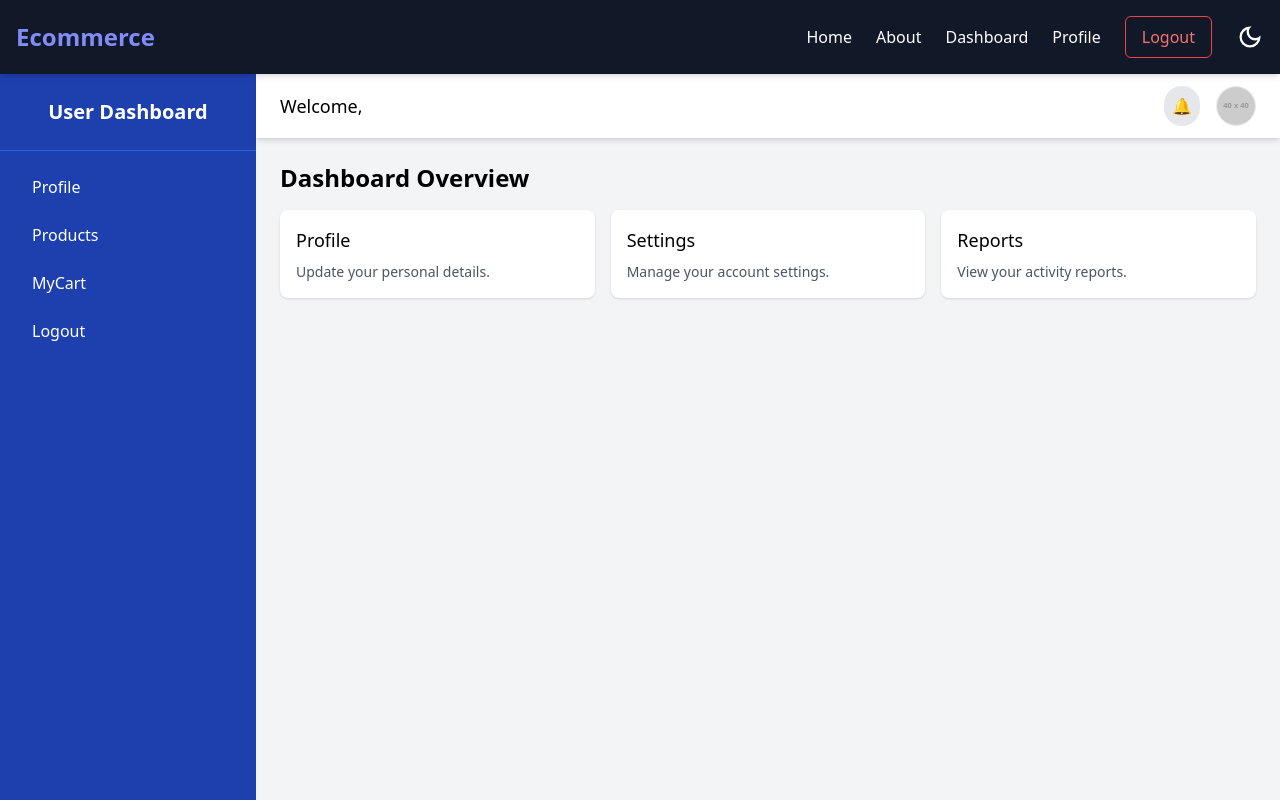
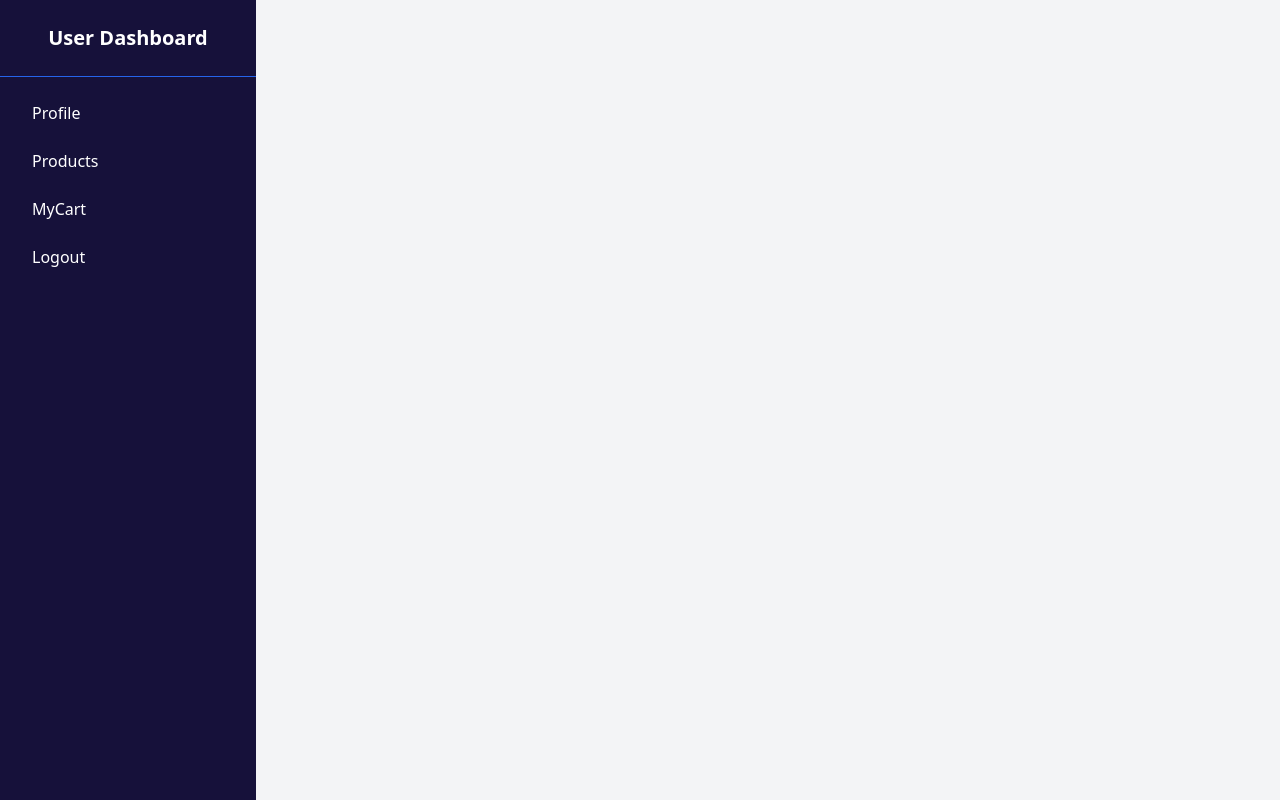
Before and after one commit to sameerbhatta13/E-Commerce-Full-Stack-, a React (Vite) app in the folder Frontend/: page /userdashboard in a window 1280 px wide. Shown: the top 800 px of the page. Built offline with nearby package versions, Linux system fonts and the light colour scheme; no server answers; sample sign-in values are in the browser's storage.

Commit message:
update the changes

```diff
--- a/Frontend/MyRoutes.jsx
+++ b/Frontend/MyRoutes.jsx
@@ -18,6 +18,7 @@ import Protected from './src/components/Protected'
 import ProductList from './src/components/ProductList'
 import SignUp from './src/pages/SignUp'
 import AdminDashboard from './src/components/AdminDashboard'
+import DashboardLayout from './src/components/DashboardLayout'
 
 
 const MyRoutes = () => {
@@ -30,21 +31,26 @@ const MyRoutes = () => {
                         <Route path='/signup' element={<SignUp />} />
                         <Route path='/login' element={<Login />} />
                         <Route path='/about' element={<About />} />
-                        <Route path='/userdashboard' element={<Protected Cmp={UserDashboar} />} />
+                        {/* <Route path='/userdashboard' element={<Protected Cmp={UserDashboar} />} /> */}
                         <Route path='/verify' element={<Verify />} />
                         <Route path='/product/:id' element={<Protected Cmp={ViewMore} />} />
                         <Route path='/tailwind' element={<Tailwind />} />
                         <Route path='/profile' element={<Protected Cmp={Profile} />} />
-                        <Route path='/userdashboard' element={<Protected Cmp={UserDashboar} />} />
-                        <Route path='/admindashboard' element={<Protected Cmp={AdminDashboard} />} />
                         <Route path='/cart' element={<Protected Cmp={Cart} />} />
                         <Route path='/updateproduct/:id' element={<UpdateProduct />} />
                         <Route path='/crud' element={<Crud />} />
                         <Route path='/addproduct' element={<AddProduct />} />
                         <Route path='/product' element={<ProductList />} />
+                    </Route>
+                    <Route path='/admindashboard' element={<Protected Cmp={AdminDashboard} />} />
+                    <Route path='/userdashboard' element={<Protected Cmp={UserDashboar} />} >
 
+                        <Route path='dashboardlayout' element={<DashboardLayout />} />
+                        <Route path='profile' element={<Profile />} />
+                        <Route path='product' element={<ProductList />} />
+                        <Route path='cart' element={<Cart />} />
+                    </Route>
 
-                    </Route>
                 </Routes>
             </Router >
 
--- /dev/null
+++ b/Frontend/src/components/DashboardLayout.jsx
@@ -0,0 +1,55 @@
+import React from 'react'
+import { useNavigate } from 'react-router-dom'
+import { useGetOneUserQuery } from '../redux/Api/UserApi'
+
+const DashboardLayout = () => {
+    const navigate = useNavigate()
+
+    const { data: getUserProfile, error, isError } = useGetOneUserQuery()
+    return (
+        <>
+            <div className="flex-1 flex flex-col">
+                {/* Top Navbar */}
+                <header className="h-16 bg-white shadow-md flex items-center justify-between px-6">
+                    <h1 className="text-lg font-medium">Welcome,    {getUserProfile?.data?.username}</h1>
+                    <div className="flex items-center space-x-4">
+                        <button className="p-2 rounded-full bg-gray-200 hover:bg-gray-300">
+                            🔔
+                        </button>
+                        <img
+                            src="https://via.placeholder.com/40"
+                            alt="User Avatar"
+                            className="w-10 h-10 rounded-full border"
+                        />
+                    </div>
+                </header>
+
+                {/* Main Content Area */}
+                <main className="flex-1 p-6">
+                    <h2 className="text-2xl font-semibold mb-4">Dashboard Overview</h2>
+                    <div className="grid grid-cols-1 md:grid-cols-3 gap-4">
+                        {/* Card 1 */}
+                        <div className="bg-white rounded-lg shadow p-4">
+                            <h3 className="text-lg font-medium mb-2" onClick={() => navigate('profile')}>Profile</h3>
+                            <p className="text-sm text-gray-600">Update your personal details.</p>
+                        </div>
+
+                        {/* Card 2 */}
+                        <div className="bg-white rounded-lg shadow p-4">
+                            <h3 className="text-lg font-medium mb-2">Settings</h3>
+                            <p className="text-sm text-gray-600">Manage your account settings.</p>
+                        </div>
+
+                        {/* Card 3 */}
+                        <div className="bg-white rounded-lg shadow p-4">
+                            <h3 className="text-lg font-medium mb-2">Reports</h3>
+                            <p className="text-sm text-gray-600">View your activity reports.</p>
+                        </div>
+                    </div>
+                </main>
+            </div>
+        </>
+    )
+}
+
+export default DashboardLayout
--- a/Frontend/src/components/Footer.jsx
+++ b/Frontend/src/components/Footer.jsx
@@ -4,7 +4,7 @@ const Footer = () => {
     return (
         <>
 
-            <footer className="bg-blue-600 text-white py-4 mt-64">
+            <footer className="bg-blue-600 text-white py-4 ">
                 <div className="container mx-auto  text-center">
                     &copy; 2025 MyWebsite. All rights reserved.
                 </div>
--- a/Frontend/src/components/UserDashboar.jsx
+++ b/Frontend/src/components/UserDashboar.jsx
@@ -1,28 +1,28 @@
 import React from 'react'
 import { useGetOneUserQuery } from '../redux/Api/UserApi'
-import { useNavigate } from 'react-router-dom'
+import { Outlet, useNavigate } from 'react-router-dom'
 
 const UserDashboar = () => {
     const navigate = useNavigate()
 
-    const { data: getUserProfile, error, isError } = useGetOneUserQuery()
+
 
 
     return (
         <>
 
-            <div className="flex h-screen bg-gray-100">
+            <div className="flex min-h-screen bg-gray-100">
                 {/* Sidebar */}
-                <aside className="w-64 bg-blue-800 text-white flex flex-col">
+                <aside className="w-64 bg-[#16113A] text-white flex flex-col">
                     <div className="py-6 px-4 text-center text-xl font-semibold border-b border-blue-600">
-                        User Dashboard
+                        <a href="" onClick={() => navigate('dashboardlayout')}> User Dashboard</a>
                     </div>
                     <nav className="flex-1 px-4 py-4">
                         <ul>
                             <li className="mb-2">
                                 <a
                                     href=""
-                                    className="block px-4 py-2 rounded hover:bg-blue-600" onClick={() => navigate('/profile')}
+                                    className="block px-4 py-2 rounded hover:bg-blue-600" onClick={() => navigate('profile')}
                                 >
                                     Profile
                                 </a>
@@ -31,7 +31,7 @@ const UserDashboar = () => {
                                 <a
                                     href=""
                                     className="block px-4 py-2 rounded hover:bg-blue-600"
-                                    onClick={() => navigate('/product')}
+                                    onClick={() => navigate('product')}
                                 >
                                     Products
                                 </a>
@@ -40,7 +40,7 @@ const UserDashboar = () => {
                                 <a
                                     href=""
                                     className="block px-4 py-2 rounded hover:bg-blue-600"
-                                    onClick={() => navigate('/cart')}
+                                    onClick={() => navigate('cart')}
                                 >
                                     MyCart
                                 </a>
@@ -58,46 +58,8 @@ const UserDashboar = () => {
                 </aside>
 
                 {/* Main Content */}
-                <div className="flex-1 flex flex-col">
-                    {/* Top Navbar */}
-                    <header className="h-16 bg-white shadow-md flex items-center justify-between px-6">
-                        <h1 className="text-lg font-medium">Welcome,    {getUserProfile?.data?.username}</h1>
-                        <div className="flex items-center space-x-4">
-                            <button className="p-2 rounded-full bg-gray-200 hover:bg-gray-300">
-                                🔔
-                            </button>
-                            <img
-                                src="https://via.placeholder.com/40"
-                                alt="User Avatar"
-                                className="w-10 h-10 rounded-full border"
-                            />
-                        </div>
-                    </header>
 
-                    {/* Main Content Area */}
-                    <main className="flex-1 p-6">
-                        <h2 className="text-2xl font-semibold mb-4">Dashboard Overview</h2>
-                        <div className="grid grid-cols-1 md:grid-cols-3 gap-4">
-                            {/* Card 1 */}
-                            <div className="bg-white rounded-lg shadow p-4">
-                                <h3 className="text-lg font-medium mb-2" onClick={() => navigate('/profile')}>Profile</h3>
-                                <p className="text-sm text-gray-600">Update your personal details.</p>
-                            </div>
-
-                            {/* Card 2 */}
-                            <div className="bg-white rounded-lg shadow p-4">
-                                <h3 className="text-lg font-medium mb-2">Settings</h3>
-                                <p className="text-sm text-gray-600">Manage your account settings.</p>
-                            </div>
-
-                            {/* Card 3 */}
-                            <div className="bg-white rounded-lg shadow p-4">
-                                <h3 className="text-lg font-medium mb-2">Reports</h3>
-                                <p className="text-sm text-gray-600">View your activity reports.</p>
-                            </div>
-                        </div>
-                    </main>
-                </div>
+                <Outlet />
             </div>
         </>
     )
--- a/Frontend/src/pages/Cart.jsx
+++ b/Frontend/src/pages/Cart.jsx
@@ -90,7 +90,7 @@ const Cart = () => {
 
     return (
         <>
-            <div className="min-h-screen bg-gray-100 p-6">
+            <div className="min-h-screen bg-gray-100 p-6 w-full">
                 <h1 className="text-3xl font-bold mb-6 text-center">Shopping Cart</h1>
                 <div className="container mx-auto">
                     <div className="grid grid-cols-1 md:grid-cols-3 gap-6">
```
